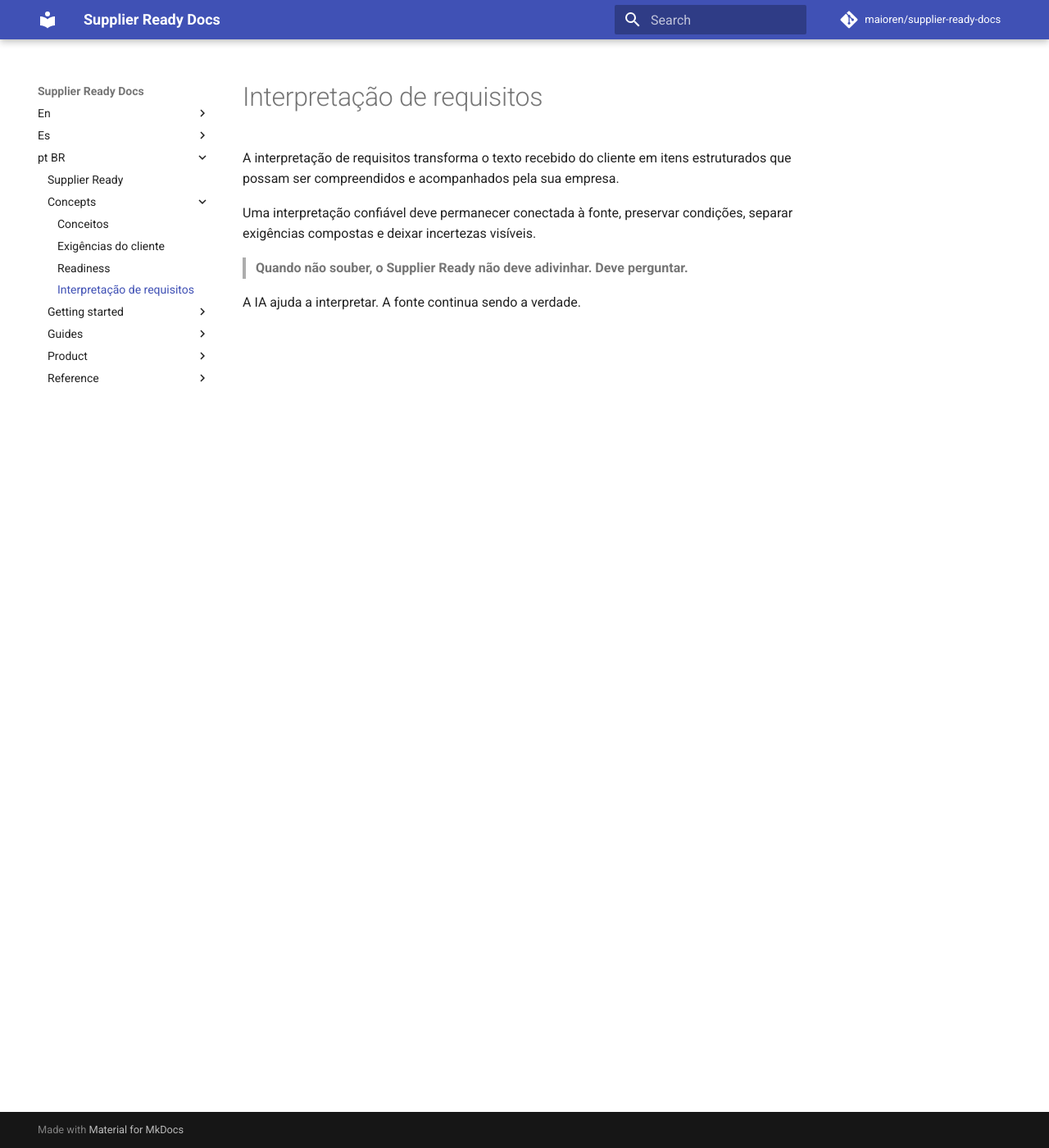
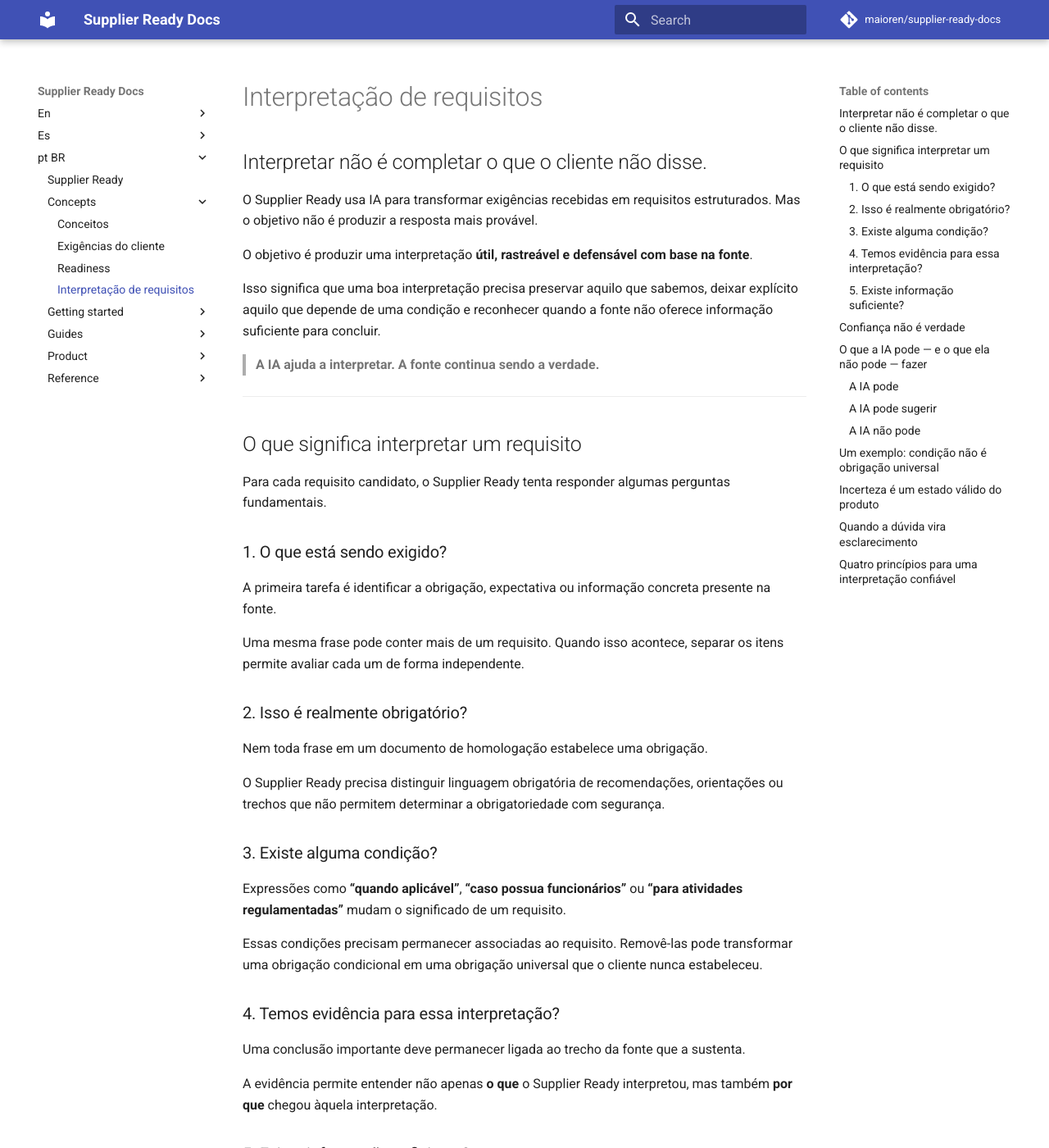
Before and after one commit to maioren/supplier-ready-docs, an MkDocs documentation site: the page built from docs/pt-BR/concepts/requirement-interpretation.md, in a window 1280 px wide and 1400 px high. Shown: the whole window at 82% size. Built offline with MkDocs 1.6.1 and Material for MkDocs 9.7.7, drawn with Linux system fonts in a browser that asks for light colours; comment, search, counter and statistics services are not loaded; some of the changed text lies outside the part shown.

Commit message:
docs: define trustworthy requirement interpretation

```diff
--- a/docs/pt-BR/concepts/requirement-interpretation.md
+++ b/docs/pt-BR/concepts/requirement-interpretation.md
@@ -1,9 +1,167 @@
 # Interpretação de requisitos
 
-A interpretação de requisitos transforma o texto recebido do cliente em itens estruturados que possam ser compreendidos e acompanhados pela sua empresa.
+## Interpretar não é completar o que o cliente não disse.
 
-Uma interpretação confiável deve permanecer conectada à fonte, preservar condições, separar exigências compostas e deixar incertezas visíveis.
+O Supplier Ready usa IA para transformar exigências recebidas em requisitos estruturados. Mas o objetivo não é produzir a resposta mais provável.
+
+O objetivo é produzir uma interpretação **útil, rastreável e defensável com base na fonte**.
+
+Isso significa que uma boa interpretação precisa preservar aquilo que sabemos, deixar explícito aquilo que depende de uma condição e reconhecer quando a fonte não oferece informação suficiente para concluir.
+
+> **A IA ajuda a interpretar. A fonte continua sendo a verdade.**
+
+---
+
+## O que significa interpretar um requisito
+
+Para cada requisito candidato, o Supplier Ready tenta responder algumas perguntas fundamentais.
+
+### 1. O que está sendo exigido?
+
+A primeira tarefa é identificar a obrigação, expectativa ou informação concreta presente na fonte.
+
+Uma mesma frase pode conter mais de um requisito. Quando isso acontece, separar os itens permite avaliar cada um de forma independente.
+
+### 2. Isso é realmente obrigatório?
+
+Nem toda frase em um documento de homologação estabelece uma obrigação.
+
+O Supplier Ready precisa distinguir linguagem obrigatória de recomendações, orientações ou trechos que não permitem determinar a obrigatoriedade com segurança.
+
+### 3. Existe alguma condição?
+
+Expressões como **“quando aplicável”**, **“caso possua funcionários”** ou **“para atividades regulamentadas”** mudam o significado de um requisito.
+
+Essas condições precisam permanecer associadas ao requisito. Removê-las pode transformar uma obrigação condicional em uma obrigação universal que o cliente nunca estabeleceu.
+
+### 4. Temos evidência para essa interpretação?
+
+Uma conclusão importante deve permanecer ligada ao trecho da fonte que a sustenta.
+
+A evidência permite entender não apenas **o que** o Supplier Ready interpretou, mas também **por que** chegou àquela interpretação.
+
+### 5. Existe informação suficiente?
+
+Nem sempre.
+
+Quando a fonte não permite concluir com segurança, a resposta correta pode ser **não concluir ainda**.
+
+Essa incerteza deve permanecer explícita até que exista informação suficiente para resolvê-la.
+
+---
+
+## Confiança não é verdade
+
+Um modelo de IA pode considerar uma interpretação altamente provável e ainda assim estar errado.
+
+Por isso, **confiança nunca substitui evidência**.
+
+A confiança é um sinal que ajuda o Supplier Ready a avaliar quanto cuidado uma interpretação merece. Ela não transforma uma inferência em fato e não substitui o trecho da fonte que sustenta a conclusão.
+
+!!! info "Princípio de produto"
+    Uma interpretação com alta confiança e sem suporte adequado na fonte não deve ser tratada como uma obrigação confirmada do cliente.
+
+---
+
+## O que a IA pode — e o que ela não pode — fazer
+
+### A IA pode
+
+Organizar informações, separar exigências compostas, classificar requisitos, relacionar condições, localizar evidências e identificar ambiguidades.
+
+### A IA pode sugerir
+
+Uma interpretação quando existe suporte razoável na fonte, desde que a evidência e qualquer incerteza relevante permaneçam explícitas.
+
+### A IA não pode
+
+Transformar conhecimento geral, costume de mercado ou uma suposição plausível em uma obrigação atribuída ao cliente sem suporte na fonte.
+
+---
+
+## Um exemplo: condição não é obrigação universal
+
+Considere a seguinte exigência:
+
+> **Apresentar licença ambiental, quando exigida pela legislação aplicável.**
+
+Uma interpretação inadequada seria:
+
+> ❌ **Licença ambiental — obrigatória**
+
+Essa conclusão remove uma parte essencial da fonte: a condição.
+
+Uma interpretação melhor preserva essa informação:
+
+> ✓ **Licença ambiental — condicional**
+> **Condição:** quando exigida pela legislação aplicável.
+> **Evidência:** trecho original da exigência.
+> **Aplicabilidade:** a determinar.
+
+A fonte estabelece que a licença deve ser apresentada **se determinada condição for verdadeira**. Ela não informa, sozinha, se essa condição é verdadeira para a sua empresa.
+
+---
+
+## Incerteza é um estado válido do produto
+
+Não saber ainda não significa que a interpretação falhou.
+
+Se a fonte não permite determinar se uma condição se aplica à empresa, manter essa informação como **desconhecida** é mais confiável do que produzir uma resposta baseada em suposição.
+
+No exemplo da licença ambiental, pode ser necessário entender a atividade da empresa, sua localização ou outro contexto antes de determinar a aplicabilidade do requisito.
+
+O fluxo passa a ser:
+
+**Fonte**
+↓ interpretação
+
+**Requisito condicional**
+↓ informação insuficiente
+
+**Incerteza**
+↓ esclarecimento
+
+**Nova informação**
+↓ reavaliação
+
+**Aplicabilidade determinada**
+
+Assim, a incerteza não é escondida: ela se transforma em uma próxima ação.
+
+---
+
+## Quando a dúvida vira esclarecimento
+
+Se uma informação necessária para continuar a análise não está disponível na fonte ou no contexto conhecido da empresa, o Supplier Ready pode transformar essa lacuna em uma pergunta explícita.
+
+Em vez de assumir:
+
+> “Sua empresa precisa de licença ambiental.”
+
+podemos precisar perguntar:
+
+> **A atividade da sua empresa está sujeita a licenciamento ambiental segundo a legislação aplicável?**
+
+A resposta adiciona informação à análise e permite reavaliar o requisito sem alterar aquilo que o cliente originalmente informou.
 
 > **Quando não souber, o Supplier Ready não deve adivinhar. Deve perguntar.**
 
-A IA ajuda a interpretar. A fonte continua sendo a verdade.
+---
+
+## Quatro princípios para uma interpretação confiável
+
+**Fonte antes da inferência.**
+Uma obrigação atribuída ao cliente precisa estar sustentada pelo que ele informou.
+
+**Condição antes da conclusão.**
+Uma condição relevante precisa ser preservada antes de decidir se um requisito se aplica.
+
+**Incerteza antes da suposição.**
+Quando a informação não é suficiente, reconhecer a dúvida é melhor do que completar a lacuna.
+
+**Esclarecimento antes da invenção.**
+Quando uma resposta é necessária para continuar, o caminho é perguntar — não presumir.
+
+Esses princípios permitem que a IA seja útil sem esconder os limites da interpretação.
+
+[Entenda como a readiness é calculada →](readiness.md){ .md-button .md-button--primary }
```
